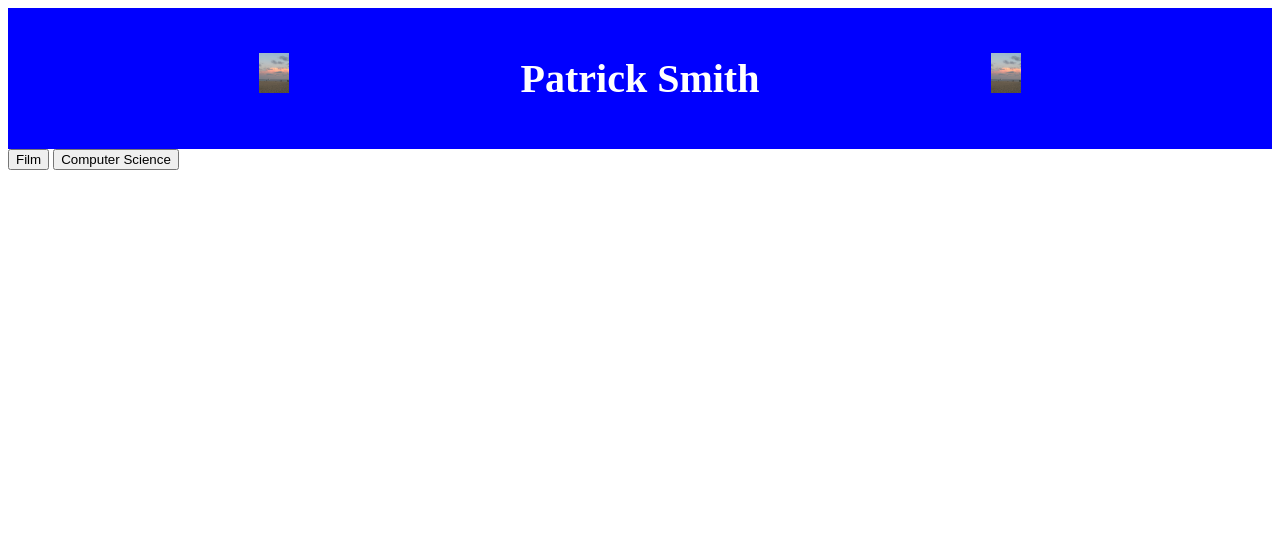
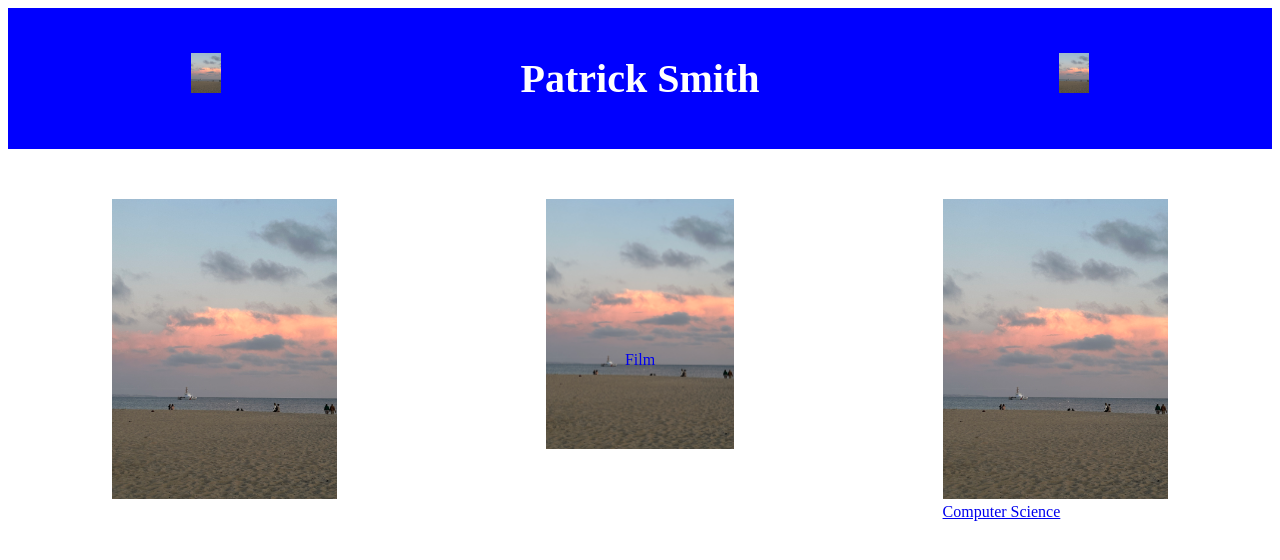
Before and after one commit to thisguyblink/patrickliamsmith.com, a SvelteKit app: page / in a window 1280 px wide. Shown: the top 560 px of the page. Built offline with nearby package versions, Linux system fonts and the light colour scheme.

Commit message:
Looks ok

```diff
--- a/src/lib/navbar.svelte
+++ b/src/lib/navbar.svelte
@@ -12,7 +12,7 @@
 	#nav {
 		display: flex;
 		justify-content: center;
-		justify-content: space-evenly;
+		justify-content: space-around;
 		font-size: 20px;
 		background-color: blue;
 		color: white;
--- a/src/routes/+page.svelte
+++ b/src/routes/+page.svelte
@@ -1,17 +1,44 @@
 <script>
 	import PageColor from '$lib/backround.svelte';
 	import Navbar from '$lib/navbar.svelte';
+	import filmImage from '$lib/assets/IMG_7054.jpg';
 </script>
 
 <PageColor />
 <Navbar />
-
-<a href="/film">
-	<button id="film">Film</button>
-</a>
-<a href="/compsci">
-	<button id="computerScience">Computer Science</button>
-</a>
+<div id="pages">
+	<a href="/film">
+		<img class="buttonimg" src={filmImage} alt="Film" />
+		<div class="overlay1">Film</div>
+	</a>
+	<a href="/about">
+		<img id="portrait" src={filmImage} alt="Girl Dad or Hawaii" />
+	</a>
+	<a href="/compsci">
+		<img class="buttonimg" src={filmImage} alt="Film" />
+		<div class="overlay2">Computer Science</div>
+	</a>
+</div>
 
 <style>
+	#pages {
+		position: relative;
+		display: flex;
+		justify-content: center;
+		justify-content: space-around;
+		margin-top: 50px;
+	}
+	.buttonimg {
+		height: 300px;
+		width: auto;
+	}
+	#portrait {
+		height: 250px;
+	}
+	.overlay1 {
+		position: absolute;
+		top: 50%;
+		left: 50%;
+		transform: translate(-50%, -50%);
+	}
 </style>
--- a/src/routes/compsci/+page.svelte
+++ b/src/routes/compsci/+page.svelte
@@ -1,6 +1,10 @@
 <script>
+	import PageColor from '$lib/backround.svelte';
+	import Navbar from '$lib/navbar.svelte';
 </script>
 
+<PageColor />
+<Navbar />
 <div>
 	<h1 id="name">Patrick Smith</h1>
 </div>
--- a/src/routes/film/+page.svelte
+++ b/src/routes/film/+page.svelte
@@ -1,6 +1,10 @@
 <script>
+	import PageColor from '$lib/backround.svelte';
+	import Navbar from '$lib/navbar.svelte';
 </script>
 
+<PageColor />
+<Navbar />
 <div>
 	<h1 id="name">Patrick Smith</h1>
 </div>
```
Also changed, not shown: src/routes/about/+page.svelte (added).
